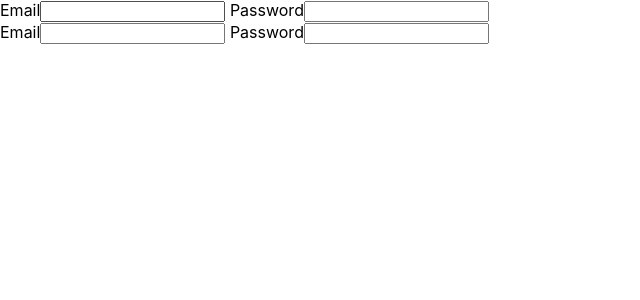
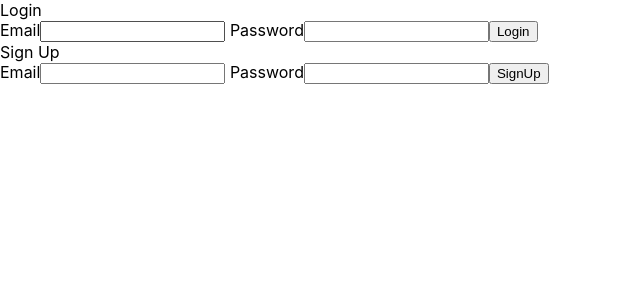
Before and after one commit to CameronZimmerman/anime-site-client, a React (Create React App) app: page /login in a window 1280 px wide. Shown: the top 300 px of the page, without its empty margins (0-640 px from the left). Built offline with nearby package versions, Linux system fonts and the light colour scheme.

Commit message:
add error handling to auth

```diff
--- a/src/App.js
+++ b/src/App.js
@@ -9,7 +9,7 @@ import FavoritesPage from './Favorites/FavoritesPage.js'
 import AuthPage from './Auth/AuthPage.js'
 import HomePage from './Home/HomePage.js'
 import PrivateRoute from './Components/PrivateRoute.js'
-import { getToken } from './utils/local-storage-utils.js'
+import { getToken, setToken } from './utils/local-storage-utils.js'
 
 export default class App extends Component {
     state = {
@@ -17,6 +17,10 @@ export default class App extends Component {
     }
     componentDidMount() {
       this.setState({token: getToken()})
+    }
+    handleTokenChange = (token) => {
+        this.setState({token})
+        setToken(token)
     }
     render() {
         return (
@@ -43,7 +47,7 @@ export default class App extends Component {
                         <Route
                           path="/login"
                           exact
-                          render={(routerProps) => <AuthPage {...routerProps} />}
+                          render={(routerProps) => <AuthPage {...routerProps} tokenHandler={this.handleTokenChange}/>}
                         />
                     </Switch>
                 </Router>
--- a/src/Auth/AuthForm.js
+++ b/src/Auth/AuthForm.js
@@ -3,14 +3,15 @@ import React, { Component } from 'react'
 export default class AuthForm extends Component {
     render() {
         return (
-            <form>
+            <form onSubmit = {this.props.handleSubmit}>
                 <label> Email
-                    <input/>
+                    <input value = {this.props.usernameValue} onChange = {this.props.handleUsernameChange()}/>
                 </label>
 
                 <label> Password
-                    <input type='password'/>
+                    <input value = {this.props.passwordValue} onChange = {this.props.handlePasswordChange()}type='password'/>
                 </label>
+                <button>{this.props.kind}</button>
             </form>
         )
     }
--- a/src/Auth/AuthPage.js
+++ b/src/Auth/AuthPage.js
@@ -1,25 +1,59 @@
 import React, { Component } from 'react'
 import AuthForm from './AuthForm.js'
-import { setToken } from '../utils/local-storage-utils.js'
+import { signUpUser, loginUser } from '../utils/api-utils.js'
 export default class AuthPage extends Component {
     state = {
-        username: '',
-        password: ''
+        loginUsername: '',
+        loginPassword: '',
+        signUpUsername: '',
+        signUpPassword: '',
+        error: ''
     }
-    handleUsernameChange = (e) => {
-        this.setState({username: e.target.value})
+    handleLoginUsernameChange = (e) => {
+        this.setState({loginUsername: e.target.value})
     }
-    handlePasswordChange = (e) => {
-        this.setState({password: e.target.value})
+    handleLoginPasswordChange = (e) => {
+        this.setState({loginPassword: e.target.value})
     }
-    handleSubmit = (e) => {
-        // api stuff here
+    handleSignUpUsernameChange = (e) => {
+        this.setState({signUpUsername: e.target.value})
     }
+    handleSignUpPasswordChange = (e) => {
+        this.setState({signUpPassword: e.target.value})
+    }
+    handleLoginSubmit = async (e) => {
+        e.preventDefault()
+        let user = {email: this.state.loginUsername, password: this.state.loginPassword}
+        let token = await loginUser(user)
+        this.props.tokenHandler(token)
+        this.props.history.push('/favorites')
+    }
+    handleSignUpSubmit = async (e) => {
+        e.preventDefault()
+        let user = {email: this.state.signUpUsername, password: this.state.signUpPassword}
+
+        try {
+            let token = await signUpUser(user)
+            this.props.tokenHandler(token)
+            this.props.history.push('/favorites')
+        }
+        catch(e) {
+            this.setState({error: e.response.body.error})
+        }
+
+    }
+
     render() {
         return (
             <div>
-                <AuthForm kind='Login' handler={this.handleUsernameChange}></AuthForm>
-                <AuthForm kind='Sign Up' handler={this.handlePasswordChange}></AuthForm>
+                {this.state.error!= '' && <h3>{this.state.error}</h3>}
+                <label> Login
+                    <AuthForm kind='Login' handleUsernameChange={() => this.handleLoginUsernameChange} handlePasswordChange={() => this.handleLoginPasswordChange} handleSubmit={this.handleLoginSubmit} usernameValue = {this.state.loginUsername} passwordValue = {this.state.loginPassword}></AuthForm>
+                </label>
+
+                <label> Sign Up
+                    <AuthForm kind='SignUp' handleUsernameChange={() => this.handleSignUpUsernameChange} handlePasswordChange={() => this.handleSignUpPasswordChange} handleSubmit={this.handleSignUpSubmit} usernameValue = {this.state.signUpUsername} passwordValue = {this.state.signUpPassword}></AuthForm>
+                </label>
             </div>
         )
     }
--- a/src/utils/api-utils.js
+++ b/src/utils/api-utils.js
@@ -0,0 +1,13 @@
+import request from 'superagent'
+const baseUrl = 'https://favorite-anime-be.herokuapp.com'
+
+export async function loginUser(user) {
+    let jwt = await request.post(`${baseUrl}/auth/signin`).send(user)
+    return jwt.body.token
+}
+
+export async function signUpUser(user) {
+    console.log(user)
+    let jwt = await request.post(`${baseUrl}/auth/signup`).send(user)
+    return jwt.body.token
+}
```
